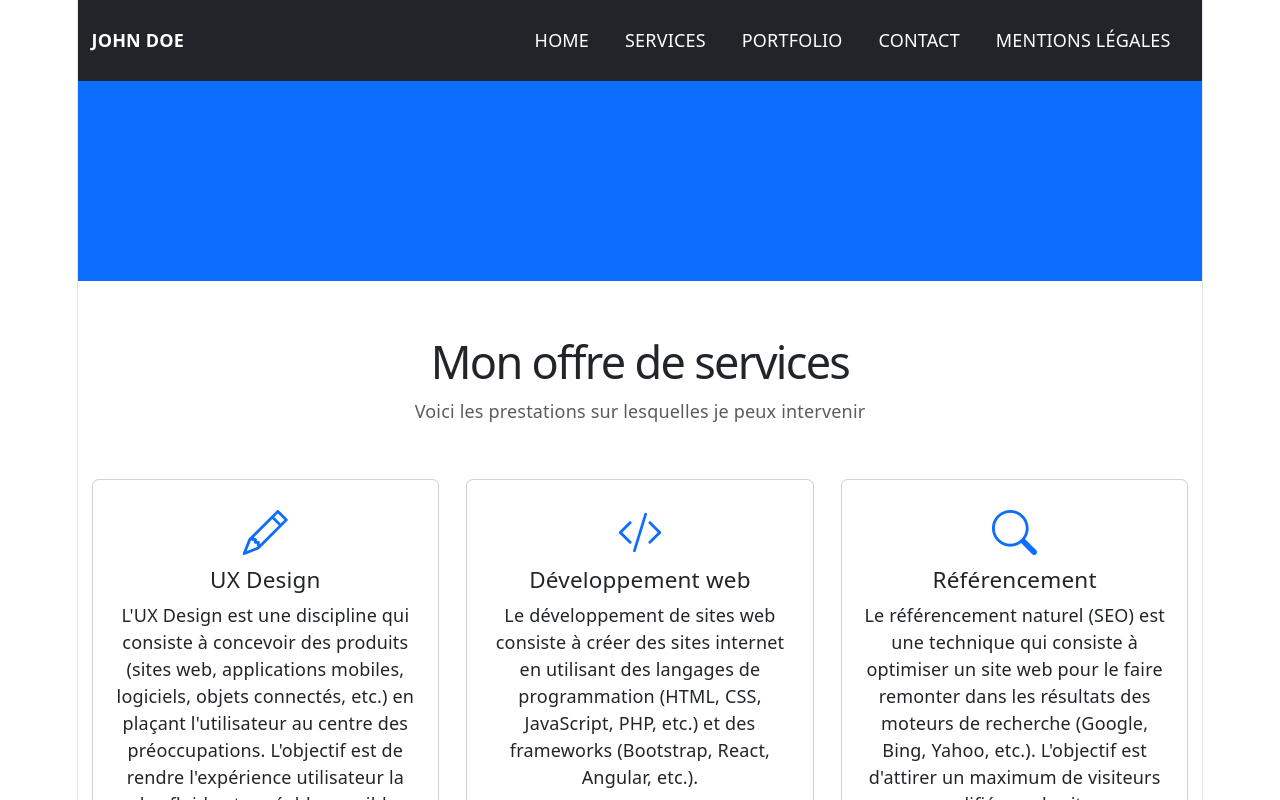
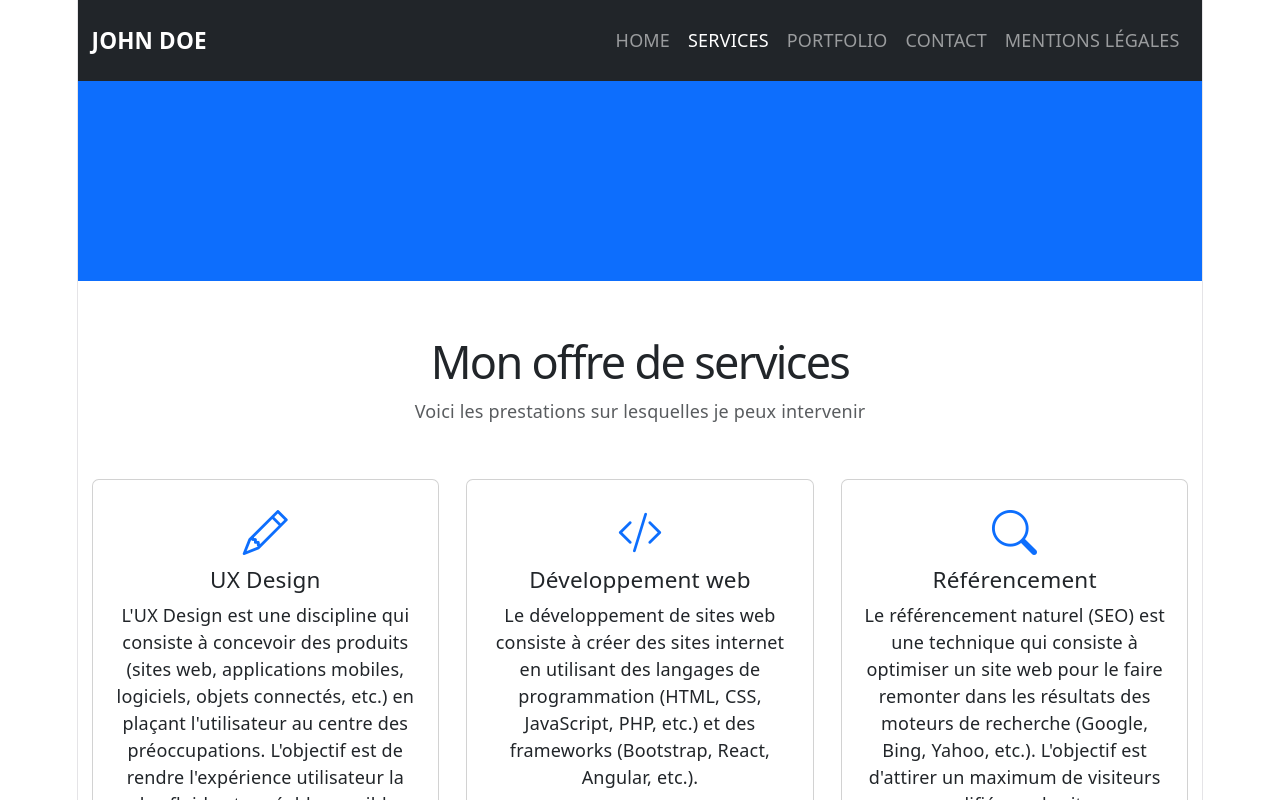
Before and after one commit to Sach0Mastro/portfolio-John-Doe, a React (Vite) app: page /services in a window 1280 px wide. Shown: the top 800 px of the page. Built offline with nearby package versions, Linux system fonts and the light colour scheme.

Commit message:
Ajout du README avec description et instructions d'installation

```diff
--- a/src/App.css
+++ b/src/App.css
@@ -1,8 +1,33 @@
-.service-card {
-  transition: background-color 0.3s ease, box-shadow 0.3s ease;
+/* Header : lien actif et survol */
+.nav-link.active {
+  font-weight: bold;
+  text-decoration: underline;
 }
 
-.service-card:hover {
-  background-color: #efefef;
-  box-shadow: 0 4px 12px rgba(0, 0, 0, 0.15);
+.nav-link:hover {
+  text-decoration: underline;
 }
+
+/* Boutons : assombrissement au survol */
+.btn-danger:hover {
+  background-color: #b02a37;
+}
+
+.btn-primary:hover {
+  background-color: #0a58ca;
+}
+
+/* Footer : icônes réseaux sociaux au survol */
+.footer-icon {
+  transition: color 0.3s ease;
+}
+
+.footer-icon:hover {
+  color: #ffffff !important;
+  opacity: 0.7;
+}
+
+/* Footer : liens en gras au survol */
+.footer-link:hover {
+  font-weight: bold;
+}
--- a/src/components/Footer.jsx
+++ b/src/components/Footer.jsx
@@ -8,27 +8,27 @@ function Footer() {
         <div className="row">
 
           <div className="col-md-4">
-            <h5>John Doe</h5>
+            <h4 className="h5">John Doe</h4>
             <p>40 rue Laure Diebold</p>
             <p>69009 Lyon, France</p>
             <p>10 20 30 40 50</p>
             <p>john.doe@gmail.com</p>
 
             <div className="mt-3">
-              <a href="https://github.com/Sach0Mastro" target="_blank" rel="noopener nofollow" className="text-white me-3 fs-4">
+              <a href="https://github.com/Sach0Mastro" target="_blank" rel="noopener nofollow" className="text-white me-3 fs-4 footer-icon">
                 <i className="bi bi-github"></i>
               </a>
-              <a href="#" target="_blank" rel="noopener nofollow" className="text-white me-3 fs-4">
+              <a href="#" target="_blank" rel="noopener nofollow" className="text-white me-3 fs-4 footer-icon">
                 <i className="bi bi-twitter-x"></i>
               </a>
-              <a href="#" target="_blank" rel="noopener nofollow" className="text-white fs-4">
+             <a href="#" target="_blank" rel="noopener nofollow" className="text-white fs-4 footer-icon">
                 <i className="bi bi-linkedin"></i>
               </a>
             </div>
           </div>
 
           <div className="col-md-4">
-            <h5>Liens utiles</h5>
+            <h4 className="h5">Liens utiles</h4>
             <ul className="list-unstyled">
               <li><Link to="/" className="text-white">Accueil</Link></li>
               <li><Link to="/services" className="text-white">Services</Link></li>
@@ -39,7 +39,7 @@ function Footer() {
           </div>
 
           <div className="col-md-4">
-            <h5>Mes dernières réalisations</h5>
+            <h4 className="h5">Mes dernières réalisations</h4>
             <ul className="list-unstyled">
               <li><Link to="/portfolio" className="text-white">Fresh Food</Link></li>
               <li><Link to="/portfolio" className="text-white">Restaurant Akira</Link></li>
--- a/src/components/Header.jsx
+++ b/src/components/Header.jsx
@@ -1,40 +1,33 @@
+import { Navbar, Nav, Container } from 'react-bootstrap';
 import { NavLink } from 'react-router-dom';
 
 function Header() {
   return (
-    <header className="bg-dark py-3">
-      <nav className="container d-flex justify-content-between align-items-center">
-        <span className="text-white fw-bold">JOHN DOE</span>
-
-        <ul className="nav">
-          <li className="nav-item">
-            <NavLink to="/" className="nav-link text-white text-uppercase">
+    <Navbar bg="dark" variant="dark" expand="lg" className="py-3">
+      <Container>
+        <Navbar.Brand className="fw-bold">JOHN DOE</Navbar.Brand>
+        <Navbar.Toggle aria-controls="main-navbar" />
+        <Navbar.Collapse id="main-navbar">
+          <Nav className="ms-auto">
+            <Nav.Link as={NavLink} to="/" className="text-uppercase">
               Home
-            </NavLink>
-          </li>
-          <li className="nav-item">
-            <NavLink to="/services" className="nav-link text-white text-uppercase">
+            </Nav.Link>
+            <Nav.Link as={NavLink} to="/services" className="text-uppercase">
               Services
-            </NavLink>
-          </li>
-          <li className="nav-item">
-            <NavLink to="/portfolio" className="nav-link text-white text-uppercase">
+            </Nav.Link>
+            <Nav.Link as={NavLink} to="/portfolio" className="text-uppercase">
               Portfolio
-            </NavLink>
-          </li>
-          <li className="nav-item">
-            <NavLink to="/contact" className="nav-link text-white text-uppercase">
+            </Nav.Link>
+            <Nav.Link as={NavLink} to="/contact" className="text-uppercase">
               Contact
-            </NavLink>
-          </li>
-          <li className="nav-item">
-            <NavLink to="/mentions-legales" className="nav-link text-white text-uppercase">
+            </Nav.Link>
+            <Nav.Link as={NavLink} to="/mentions-legales" className="text-uppercase">
               Mentions légales
-            </NavLink>
-          </li>
-        </ul>
-      </nav>
-    </header>
+            </Nav.Link>
+          </Nav>
+        </Navbar.Collapse>
+      </Container>
+    </Navbar>
   );
 }
 
--- a/src/pages/Portfolio.jsx
+++ b/src/pages/Portfolio.jsx
@@ -36,7 +36,7 @@ function Portfolio() {
                   style={{ height: "180px", objectFit: "cover" }}
                 />
                 <div className="card-body d-flex flex-column">
-                  <h5 className="card-title">{projet.titre}</h5>
+                  <h2 className="card-title h5">{projet.titre}</h2>
                   <p className="card-text">{projet.description}</p>
                   <button className="btn btn-primary portfolio-btn mt-2">
                     Voir le site
--- a/src/pages/Services.jsx
+++ b/src/pages/Services.jsx
@@ -33,7 +33,7 @@ function Services() {
               <div className="card h-100 service-card text-center">
                 <div className="card-body">
                   <i className={`bi ${service.icone} text-primary fs-1 mb-3`}></i>
-                  <h5 className="card-title">{service.titre}</h5>
+                 <h4 className="card-title h5">{service.titre}</h4>
                   <p className="card-text">{service.description}</p>
                 </div>
               </div>
```
Also changed, not shown: 1 other file (tests, documents, lock files or other folders).
